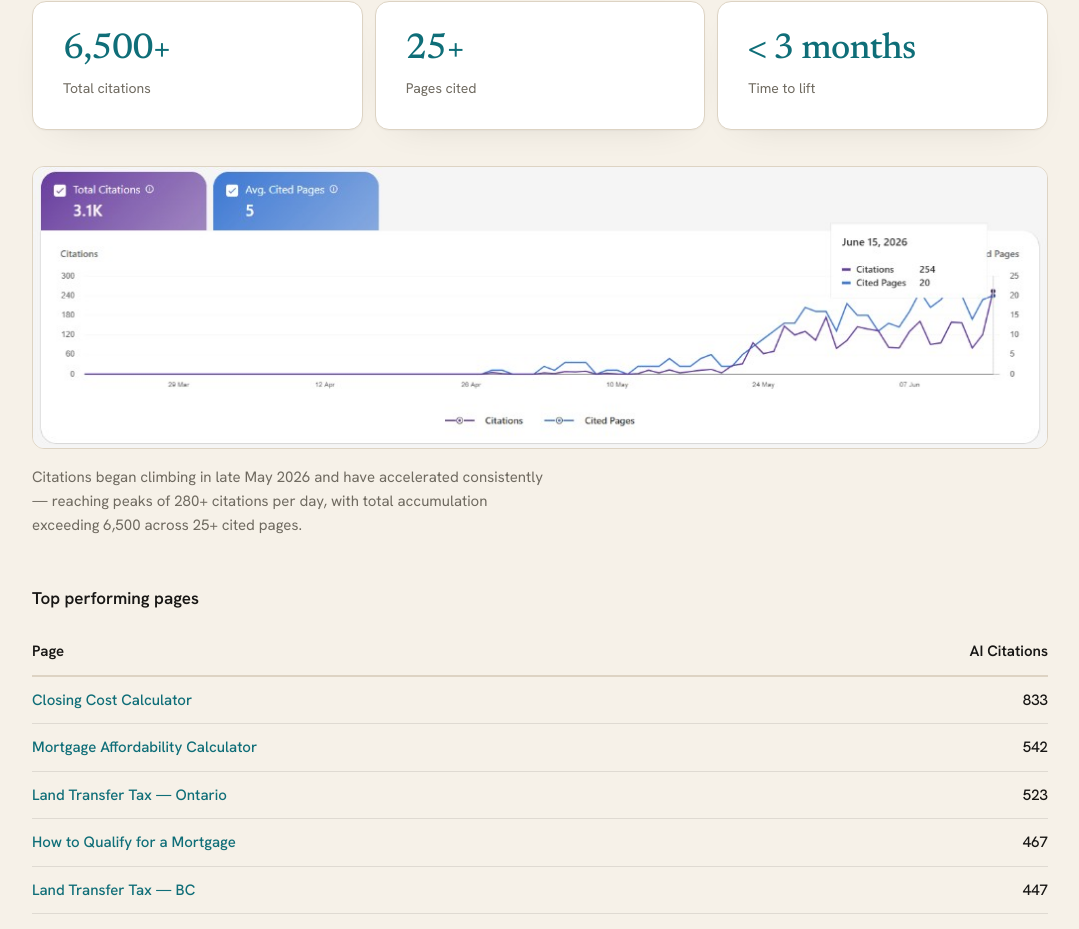
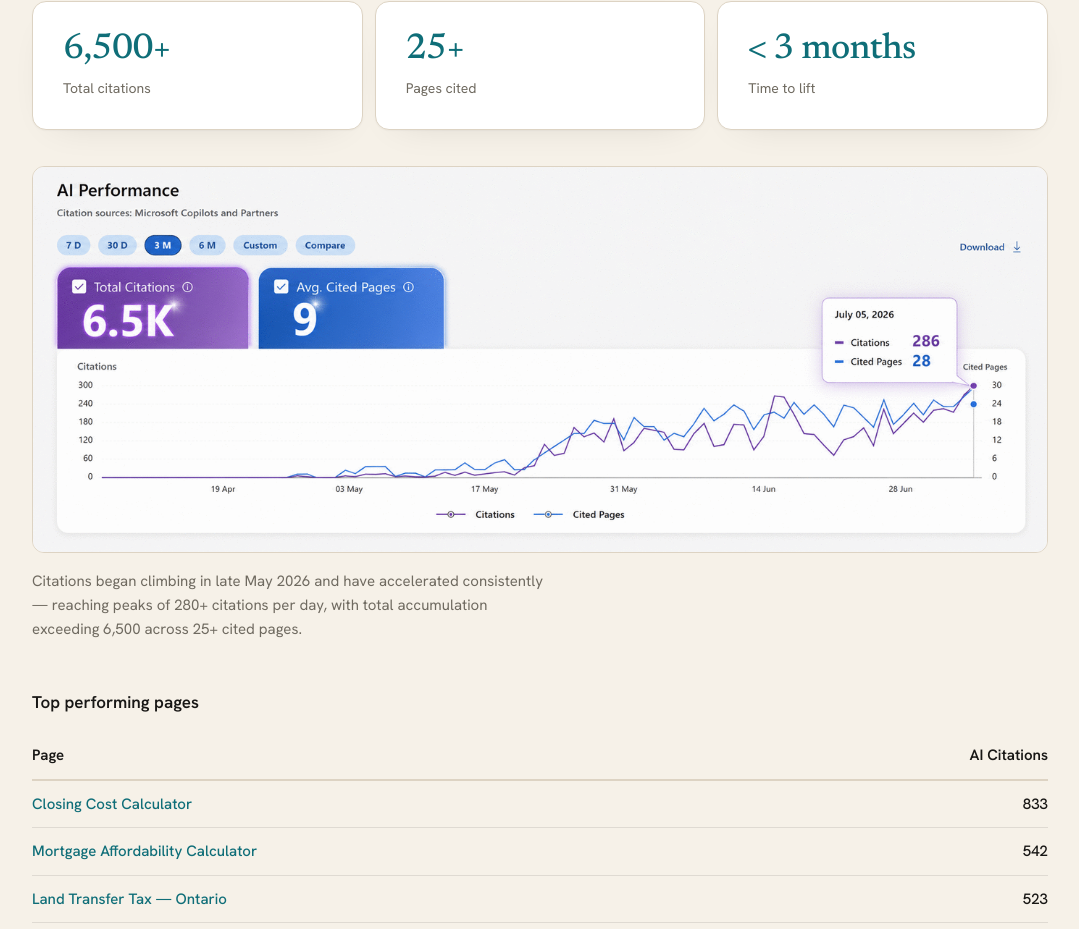
Before and after one commit to Hami-Tahm/hamitahm.com, a Next.js app: page /case-studies/homecalc-ai-visibility in a window 1280 px wide. Shown: the part 2601-3530 px from the top of the page, without its empty margins (100-1179 px from the left). Built offline with nearby package versions, Linux system fonts and the light colour scheme.

Commit message:
assets(case-study): update HomeCalc chart to Jul 5 (6.5K) real Bing screenshot, optimized 141KB; remove stray ChatGPT-named duplicate

```diff
--- a/src/app/case-studies/homecalc-ai-visibility/page.tsx
+++ b/src/app/case-studies/homecalc-ai-visibility/page.tsx
@@ -436,8 +436,8 @@ export default function HomeCalcCaseStudy() {
               <Image
                 src={CHART_SRC}
                 alt={CHART_ALT}
-                width={1024}
-                height={284}
+                width={1400}
+                height={532}
                 loading="lazy"
                 style={{
                   width: "100%",
```
Also changed, not shown: public/images/case-studies/ChatGPT Image Jul 7, 2026, 11_51_15 AM.png (deleted), public/images/case-studies/homecalc-citation-chart.png.
